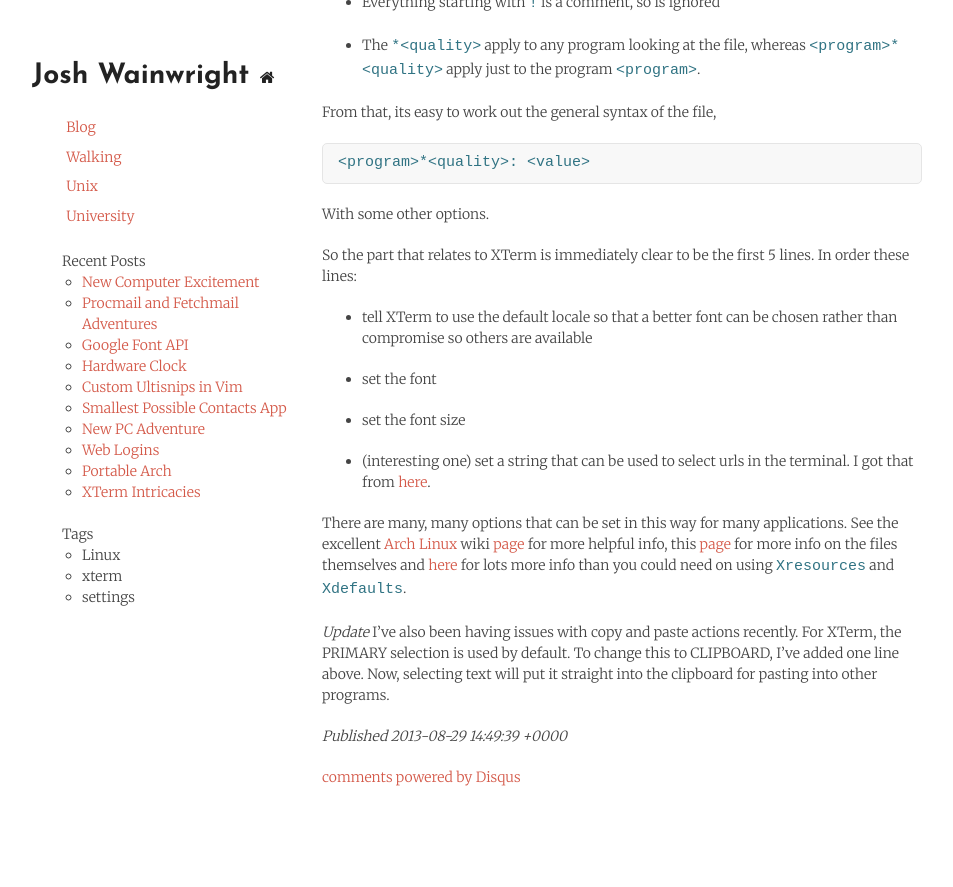
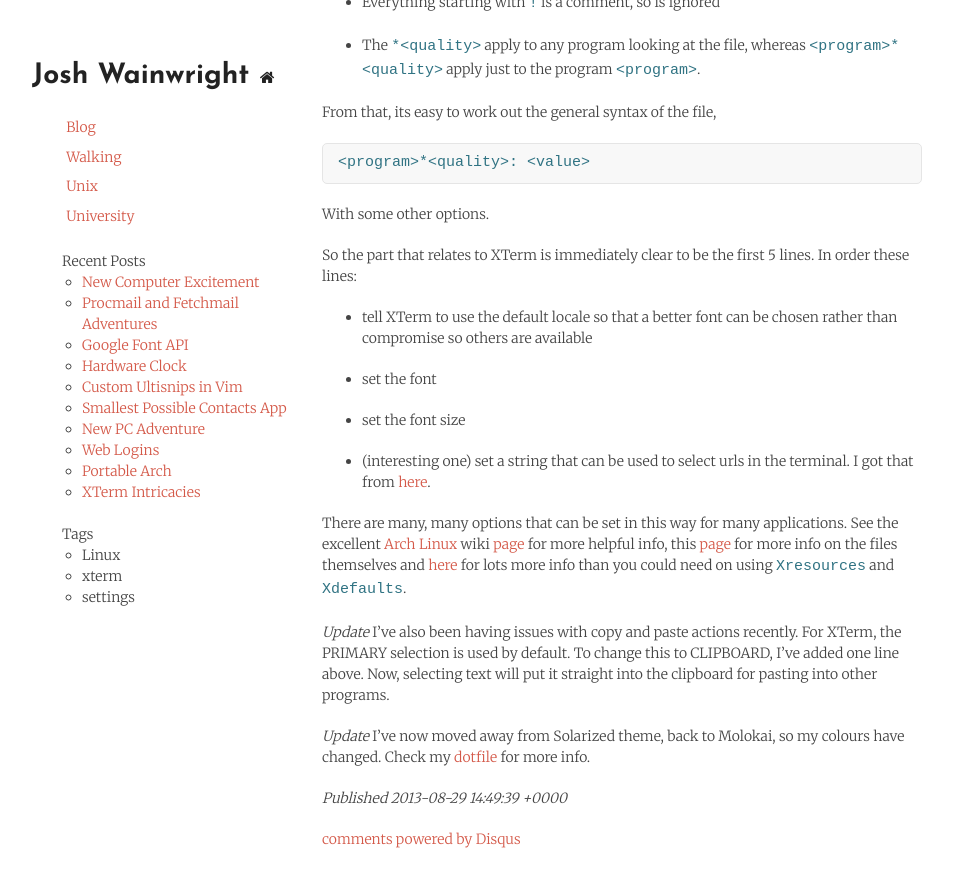
Before and after one commit to jaw42/jaw42.github.com, a Jekyll site: the page built from _posts/2013-08-29-xterm-intricacies.md, in a window 1280 px wide and 900 px high, scrolled down 2373 px. Shown: the top 887 px of the window, without its empty margins (148-1101 px from the left). Built offline with Jekyll 4.4.1, drawn with Linux system fonts in a browser that asks for light colours; comment, search, counter and statistics services are not loaded; before the commit the page ends 3211 px from its top, so only the background shows below that.

Commit message:
Update for new theme

```diff
--- a/_posts/2013-08-29-xterm-intricacies.md
+++ b/_posts/2013-08-29-xterm-intricacies.md
@@ -146,3 +146,7 @@ I've also been having issues with copy and paste actions recently. For XTerm,
 the PRIMARY selection is used by default. To change this to CLIPBOARD, I've
 added one line above. Now, selecting text will put it straight into the
 clipboard for pasting into other programs.
+
+*Update*
+I've now moved away from Solarized theme, back to Molokai, so my colours have
+changed. Check my [dotfile](http://github.com/joshaw/dotifles) for more info.
```
